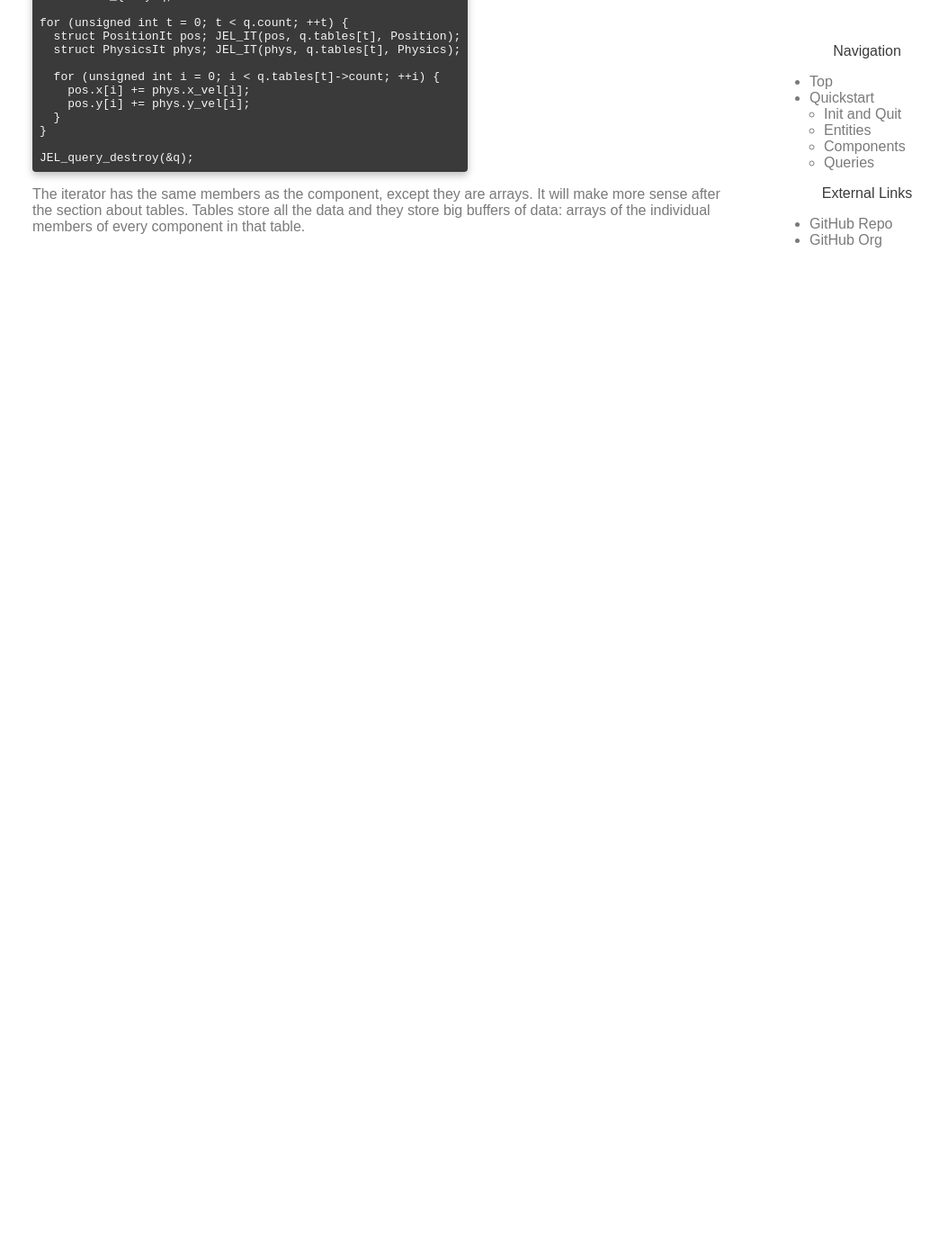
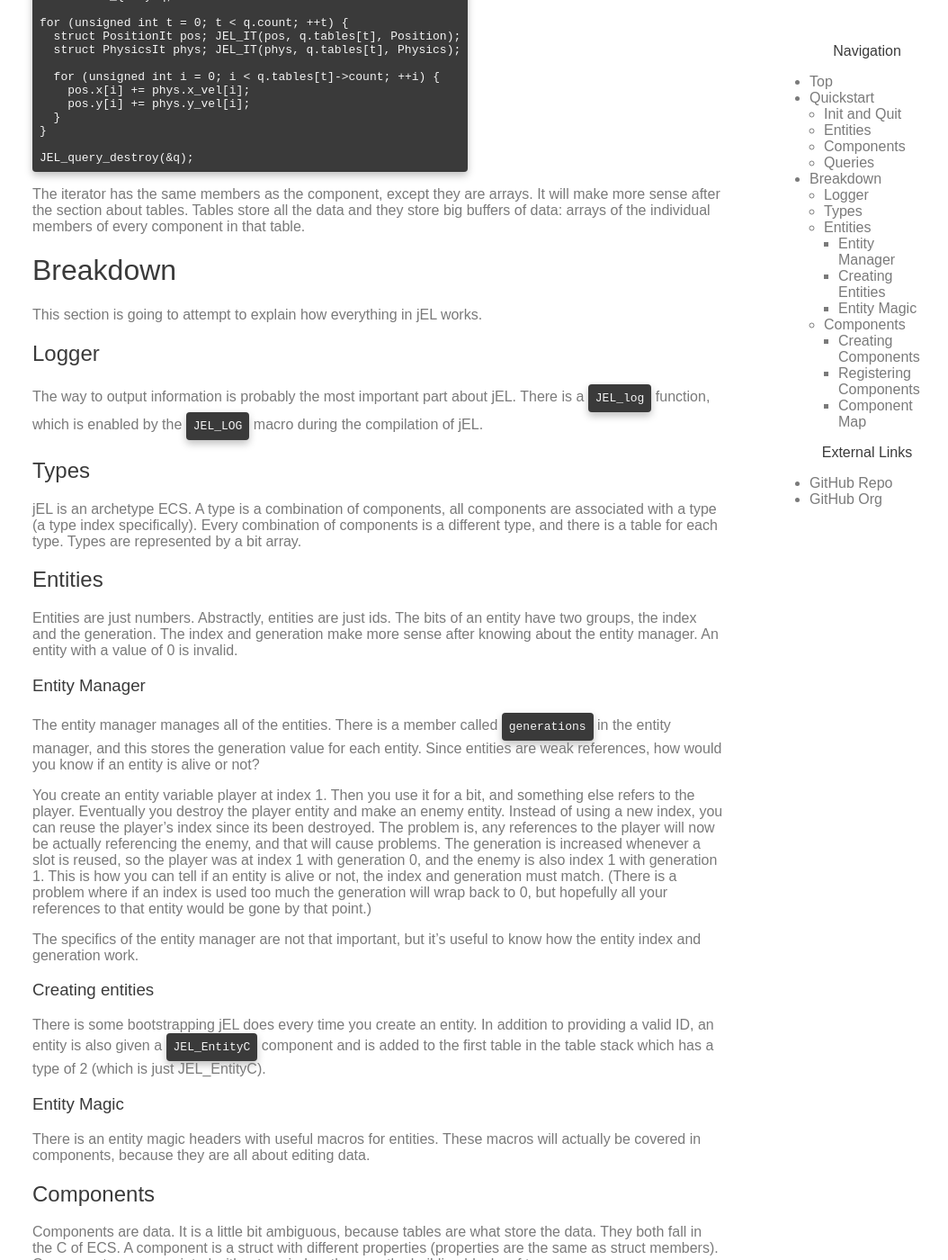
Before and after one commit to jelecs/jelecs.github.io, a Jekyll site: the page built from index.md, in a window 1280 px wide and 1400 px high, scrolled down 1711 px. Shown: the whole window at 90% size, without its empty margins (220-1274 px from the left). Built offline with Jekyll 4.4.1, drawn with Linux system fonts in a browser that asks for light colours; before the commit the page ends 2020 px from its top, so only the background shows below that; some of the changed text lies outside the part shown.

Commit message:
Add more documentation

````diff
--- a/_includes/nav.html
+++ b/_includes/nav.html
@@ -12,6 +12,29 @@
         <li><a href="#queries">Queries</a></li>
       </ul>
     </li>
+    <li>
+      <a href="#breakdown">Breakdown</a>
+      <ul>
+        <li><a href="#logger">Logger</a></li>
+        <li><a href="#types">Types</a></li>
+        <li>
+          <a href="#entities-1">Entities</a>
+          <ul>
+            <li><a href="#entity-manager">Entity Manager</a></li>
+            <li><a href="#creating-entities">Creating Entities</a></li>
+            <li><a href="#entity-magic">Entity Magic</a></li>
+          </ul>
+        </li>
+        <li>
+          <a href="#components-1">Components</a>
+          <ul>
+            <li><a href="#creating-components">Creating Components</a></li>
+            <li><a href="#registering-components">Registering Components</a></li>
+            <li><a href="#component-map">Component Map</a></li>
+          </ul>
+        </li>
+      </ul>
+    </li>
   </ul>
   <p>External Links</p>
   <ul>
--- a/index.md
+++ b/index.md
@@ -39,7 +39,7 @@ You must init JEL before calling any other JEL function
 Entities are just an unsigned int defined by JEL_Entity, by default it is a uint32_t
 ```c
 JEL_Entity e = JEL_entity_create();
-JEL_entity_destory();
+JEL_entity_destory(e);
 ```
 Entities will be covered more in depth in a different section, for quick start, entities
 are just ids
@@ -108,3 +108,81 @@ JEL_query_destroy(&q);
 The iterator has the same members as the component, except they are arrays. It will make
 more sense after the section about tables. Tables store all the data and they store big
 buffers of data: arrays of the individual members of every component in that table.
+
+# Breakdown
+
+This section is going to attempt to explain how everything in jEL works.
+
+## Logger
+
+The way to output information is probably the most important part about jEL. There
+is a ```JEL_log``` function, which is enabled by the ```JEL_LOG``` macro during
+the compilation of jEL.
+
+## Types
+
+jEL is an archetype ECS. A type is a combination of components, all components
+are associated with a type (a type index specifically). Every combination of
+components is a different type, and there is a table for each type. Types are
+represented by a bit array.
+
+## Entities
+Entities are just numbers. Abstractly, entities are just ids. The bits of an entity
+have two groups, the index and the generation. The index and generation make more
+sense after knowing about the entity manager. An entity with a value of 0 is invalid.
+
+### Entity Manager
+The entity manager manages all of the entities. There is a member called ```generations```
+in the entity manager, and this stores the generation value for each entity. Since
+entities are weak references, how would you know if an entity is alive or not?
+
+You create an entity variable player at index 1. Then you use it for a bit, and
+something else refers to the player. Eventually you destroy the player entity and
+make an enemy entity. Instead of using a new index, you can reuse the player's index
+since its been destroyed. The problem is, any references to the player will now be
+actually referencing the enemy, and that will cause problems. The generation is increased
+whenever a slot is reused, so the player was at index 1 with generation 0, and the
+enemy is also index 1 with generation 1. This is how you can tell if an entity is
+alive or not, the index and generation must match. (There is a problem where if an
+index is used too much the generation will wrap back to 0, but hopefully all your
+references to that entity would be gone by that point.)
+
+The specifics of the entity manager are not that important, but it's useful to know
+how the entity index and generation work.
+
+### Creating entities
+There is some bootstrapping jEL does every time you create an entity. In addition to
+providing a valid ID, an entity is also given a ```JEL_EntityC``` component and is added
+to the first table in the table stack which has a type of 2 (which is just JEL_EntityC).
+
+### Entity Magic
+There is an entity magic headers with useful macros for entities. These macros will
+actually be covered in components, because they are all about editing data.
+
+## Components
+Components are data. It is a little bit ambiguous, because tables are what store the
+data. They both fall in the C of ECS. A component is a struct with different properties
+(properties are the same as struct members). Components are associated with a type index,
+they are the building blocks of types.
+
+### Creating Components
+The quickstart demonstrates how to create a component. Create a struct, then use the
+macro to 'create' the component by passing in the struct name and the name of all the
+members. What this macro does is create the iterator struct (for queries). It also
+sets up some boilerplate for registering the macro, you need to register the component
+before using it.
+
+### Registering components
+Define ```JEL_REGISTER_COMPONENTS``` before including jEL. Then, after including jEL
+and init'ing, use the JEL_REGISTER macro to register the component. This adds an entry
+to a component map, which stores component data as the name of the component, the
+amount of members, the sizes of each member, and the offsets of each member.
+
+### Component Map
+The component map is really an implementation detail to support tables that are all the
+same ```struct JEL_Table```, but are composed of different component types. It will make
+more sense once tables are explained.
+
+## Tables
+
+## Queries
````
Also changed, not shown: other parts of index.md (+5 -5 lines), assets/images/jel_logo.png (added), favicon.ico (added).
